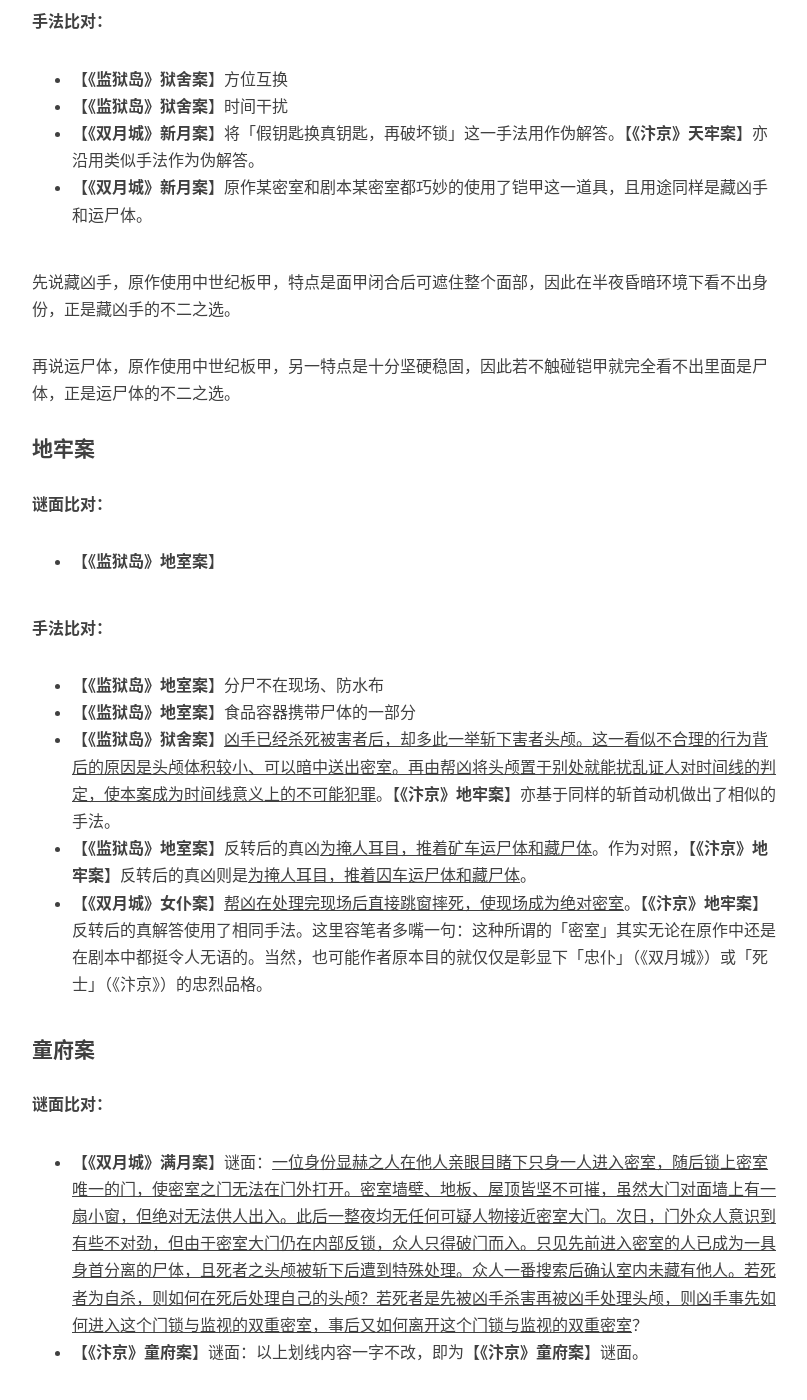
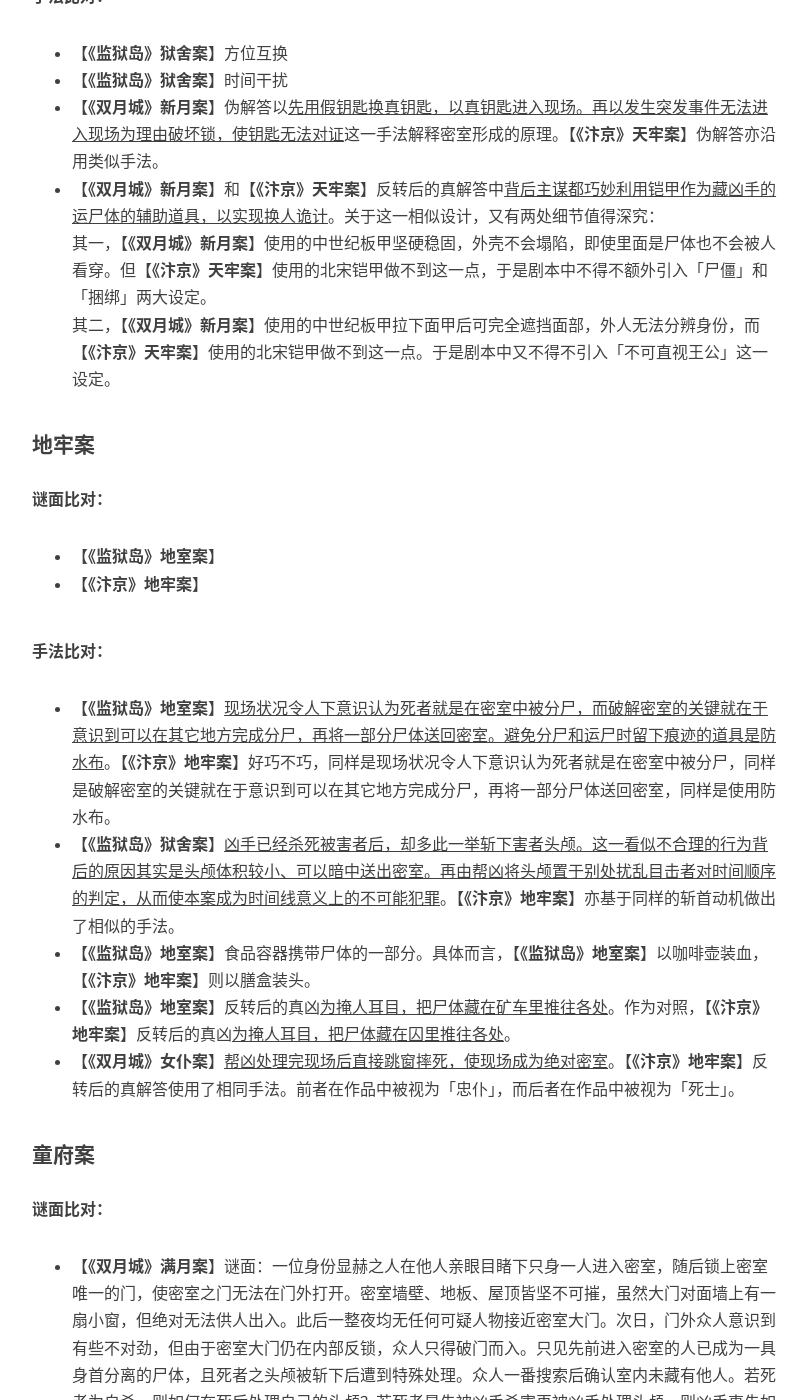
Before and after one commit to mysteryreview/mysteryreview.github.io, a Jekyll site: the page built from _posts/2024-05-31-北宋奇案.md, in a window 1280 px wide and 1400 px high, scrolled down 1827 px. Shown: the whole window, without its empty margins (233-1040 px from the left). Built offline with Jekyll 4.4.1, drawn with Linux system fonts in a browser that asks for light colours; nearby versions of some CDN libraries; comment, search, counter and statistics services are not loaded; some of the changed text lies outside the part shown.

Commit message:
Update 2024-05-31-北宋奇案.md

```diff
--- a/_posts/2024-05-31-北宋奇案.md
+++ b/_posts/2024-05-31-北宋奇案.md
@@ -15,12 +15,12 @@
 
 首先解释下为何本作会有【**核诡缝合**】标签。
 
-* 《双月城》和《监狱岛》是分别出版于２００２年、２００４年的长篇推理小说，其中《监狱岛》为《双月城》续作。两作皆以牢不可破的密室、精细布局的动线以及出人意料的分尸动机而著称。
-* 《北宋奇案・汴京》是发行于２０２４年的剧本杀作品，其核诡由四个密室案件构成，其中大量细节与《双月城》、《监狱岛》两作中的密室设计极为相似。其相似程度之高，几乎不可能是单纯出于巧合撞梗，只可能是故意缝合。
+* 《双月城》和《监狱岛》是分别出版于２００２、２００４年的长篇推理小说，其中《监狱岛》为《双月城》续作。两作皆以牢不可破的密室、精细规划的动线以及出人意料的分尸动机而著称。
+* 《北宋奇案・汴京》是发行于２０２４年的剧本杀作品，其核诡由四个密室案件构成，其中大量细节与《双月城》、《监狱岛》两作中的密室设计极为相似。其相似程度之高，几乎不可能是单纯出于巧合撞梗，只能解释为故意缝合。
 
 这篇剧评旨在为惨遭缝合的原作讨回公道。
 
->剧透提醒：下文将完整比对《汴京》与《双月城》《监狱岛》两作之间相似之处，难免造成剧透，请谨慎阅读。
+>剧透提醒：下文将完整比对《双月城》《监狱岛》《汴京》之间相似之处，难免造成剧透，请谨慎阅读。
 
 ### 推理点评
 
@@ -29,51 +29,47 @@
 **谜面比对：**
 
 * 【**《双月城》新月案**】谜面：一位小有资产的人士
-* 【**《汴京》匠铺案**】谜面：以上划线内容一字不改，即为【**《汴京》匠铺案**】谜面。
+* 【**《汴京》匠铺案**】谜面：以上内容一字不改，即为【**《汴京》匠铺案**】谜面。
 
 **手法比对：**
 
-* 【**《双月城》新月案**】将<u>先把钥匙塞入头颅口中，再将头颅投入窗口</u>作为密室形成的核心手法。<br>【**《汴京》匠铺案**】亦沿用基本相同的手法，且背后理由（<u>钥匙本身太轻，无法单独投掷</u>）与原作完全一致。
+* 【**《双月城》新月案**】以<u>先把钥匙塞入头颅口中，再将头颅投入窗口</u>作为布置密室的核心手法。<br>【**《汴京》匠铺案**】亦沿用基本相同的手法，且背后理由（<u>钥匙本身太轻，无法单独投掷</u>）与原作完全一致。
 
 #### 天牢案
 
 **谜面比对：**
 
-* 【**《监狱岛》狱舍案**】谜面:<u>一座戒备森严的监狱，外围由无法逾越的高墙环绕，内部呈独特的对称结构：中央有一片形如广场的空地供人同行，其中亦设有监视塔，两边各有一条中心对称的狭长走廊向相反方向延伸，走廊通往一间间牢房，其尽头处设有专门用于惩罚囚犯的单间，当时位于这一间的是一位被当局视为贼人首领的重犯。无论是普通牢房钥匙还是这一单间钥匙皆有专人保管。起初有人来巡查时，该重犯还正常活着，一段时间后再来看时，里面已经是一具被肢解的尸体。</u>
-* 【**《汴京》天牢案**】谜面：以上划线内容一字不改，即为【**《汴京》天牢案**】谜面。
+* 【**《监狱岛》狱舍案**】谜面：一座戒备森严的监狱，外围由无法逾越的高墙环绕，内部呈独特的**中心对称**结构：中央有一片形如广场的空地供人同行，其中亦设有监视塔，两边各有一条狭长走廊向相反方向延伸，走廊通往一间间牢房，其尽头处设有专门用于惩罚囚犯的单间，当时位于这一间的是一位被当局视为贼人首领的重犯。无论是普通牢房钥匙还是这一单间钥匙皆有专人保管。起初有人来巡查时，该重犯还正常活着，一段时间后再来看时，里面已经是一具被肢解的尸体。
+* 【**《汴京》天牢案**】谜面：以上内容一字不改，即为【**《汴京》天牢案**】谜面。
 
 **手法比对：**
 
 * 【**《监狱岛》狱舍案**】方位互换
 * 【**《监狱岛》狱舍案**】时间干扰
-* 【**《双月城》新月案**】将「假钥匙换真钥匙，再破坏锁」这一手法用作伪解答。【**《汴京》天牢案**】亦沿用类似手法作为伪解答。
-* 【**《双月城》新月案**】原作某密室和剧本某密室都巧妙的使用了铠甲这一道具，且用途同样是藏凶手和运尸体。
-
-先说藏凶手，原作使用中世纪板甲，特点是面甲闭合后可遮住整个面部，因此在半夜昏暗环境下看不出身份，正是藏凶手的不二之选。
-
-再说运尸体，原作使用中世纪板甲，另一特点是十分坚硬稳固，因此若不触碰铠甲就完全看不出里面是尸体，正是运尸体的不二之选。
-
+* 【**《双月城》新月案**】伪解答以<u>先用假钥匙换真钥匙，以真钥匙进入现场。再以发生突发事件无法进入现场为理由破坏锁，使钥匙无法对证</u>这一手法解释密室形成的原理。【**《汴京》天牢案**】伪解答亦沿用类似手法。
+* 【**《双月城》新月案**】和【**《汴京》天牢案**】反转后的真解答中<u>背后主谋都巧妙利用铠甲作为藏凶手的运尸体的辅助道具，以实现换人诡计</u>。关于这一相似设计，又有两处细节值得深究：<br>其一，【**《双月城》新月案**】使用的中世纪板甲坚硬稳固，外壳不会塌陷，即使里面是尸体也不会被人看穿。但【**《汴京》天牢案**】使用的北宋铠甲做不到这一点，于是剧本中不得不额外引入「尸僵」和「捆绑」两大设定。<br>其二，【**《双月城》新月案**】使用的中世纪板甲拉下面甲后可完全遮挡面部，外人无法分辨身份，而【**《汴京》天牢案**】使用的北宋铠甲做不到这一点。于是剧本中又不得不引入「不可直视王公」这一设定。
 
 #### 地牢案
 
 **谜面比对：**
 
 * 【**《监狱岛》地室案**】
+* 【**《汴京》地牢案**】
 
 **手法比对：**
 
-* 【**《监狱岛》地室案**】分尸不在现场、防水布
-* 【**《监狱岛》地室案**】食品容器携带尸体的一部分
-* 【**《监狱岛》狱舍案**】<u>凶手已经杀死被害者后，却多此一举斩下害者头颅。这一看似不合理的行为背后的原因是头颅体积较小、可以暗中送出密室。再由帮凶将头颅置于别处就能扰乱证人对时间线的判定，使本案成为时间线意义上的不可能犯罪</u>。【**《汴京》地牢案**】亦基于同样的斩首动机做出了相似的手法。
-* 【**《监狱岛》地室案**】反转后的真凶<u>为掩人耳目，推着矿车运尸体和藏尸体</u>。作为对照，【**《汴京》地牢案**】反转后的真凶则是<u>为掩人耳目，推着囚车运尸体和藏尸体</u>。
-* 【**《双月城》女仆案**】<u>帮凶在处理完现场后直接跳窗摔死，使现场成为绝对密室</u>。【**《汴京》地牢案**】反转后的真解答使用了相同手法。这里容笔者多嘴一句：这种所谓的「密室」其实无论在原作中还是在剧本中都挺令人无语的。当然，也可能作者原本目的就仅仅是彰显下「忠仆」（《双月城》）或「死士」（《汴京》）的忠烈品格。
+* 【**《监狱岛》地室案**】<u>现场状况令人下意识认为死者就是在密室中被分尸，而破解密室的关键就在于意识到可以在其它地方完成分尸，再将一部分尸体送回密室。避免分尸和运尸时留下痕迹的道具是防水布</u>。【**《汴京》地牢案**】好巧不巧，同样是现场状况令人下意识认为死者就是在密室中被分尸，同样是破解密室的关键就在于意识到可以在其它地方完成分尸，再将一部分尸体送回密室，同样是使用防水布。
+* 【**《监狱岛》狱舍案**】<u>凶手已经杀死被害者后，却多此一举斩下害者头颅。这一看似不合理的行为背后的原因其实是头颅体积较小、可以暗中送出密室。再由帮凶将头颅置于别处扰乱目击者对时间顺序的判定，从而使本案成为时间线意义上的不可能犯罪</u>。【**《汴京》地牢案**】亦基于同样的斩首动机做出了相似的手法。
+* 【**《监狱岛》地室案**】食品容器携带尸体的一部分。具体而言，【**《监狱岛》地室案**】以咖啡壶装血，【**《汴京》地牢案**】则以膳盒装头。
+* 【**《监狱岛》地室案**】反转后的真凶<u>为掩人耳目，把尸体藏在矿车里推往各处</u>。作为对照，【**《汴京》地牢案**】反转后的真凶<u>为掩人耳目，把尸体藏在囚里推往各处</u>。
+* 【**《双月城》女仆案**】<u>帮凶处理完现场后直接跳窗摔死，使现场成为绝对密室</u>。【**《汴京》地牢案**】反转后的真解答使用了相同手法。前者在作品中被视为「忠仆」，而后者在作品中被视为「死士」。
 
 #### 童府案
 
 **谜面比对：**
 
-* 【**《双月城》满月案**】谜面：<u>一位身份显赫之人在他人亲眼目睹下只身一人进入密室，随后锁上密室唯一的门，使密室之门无法在门外打开。密室墙壁、地板、屋顶皆坚不可摧，虽然大门对面墙上有一扇小窗，但绝对无法供人出入。此后一整夜均无任何可疑人物接近密室大门。次日，门外众人意识到有些不对劲，但由于密室大门仍在内部反锁，众人只得破门而入。只见先前进入密室的人已成为一具身首分离的尸体，且死者之头颅被斩下后遭到特殊处理。众人一番搜索后确认室内未藏有他人。若死者为自杀，则如何在死后处理自己的头颅？若死者是先被凶手杀害再被凶手处理头颅，则凶手事先如何进入这个门锁与监视的双重密室，事后又如何离开这个门锁与监视的双重密室</u>？
-* 【**《汴京》童府案**】谜面：以上划线内容一字不改，即为【**《汴京》童府案**】谜面。
+* 【**《双月城》满月案**】谜面：一位身份显赫之人在他人亲眼目睹下只身一人进入密室，随后锁上密室唯一的门，使密室之门无法在门外打开。密室墙壁、地板、屋顶皆坚不可摧，虽然大门对面墙上有一扇小窗，但绝对无法供人出入。此后一整夜均无任何可疑人物接近密室大门。次日，门外众人意识到有些不对劲，但由于密室大门仍在内部反锁，众人只得破门而入。只见先前进入密室的人已成为一具身首分离的尸体，且死者之头颅被斩下后遭到特殊处理。众人一番搜索后确认室内未藏有他人。若死者为自杀，则如何在死后处理自己的头颅？若死者是先被凶手杀害再被凶手处理头颅，则凶手事先如何进入这个门锁与监视的双重密室，事后又如何离开这个门锁与监视的双重密室？
+* 【**《汴京》童府案**】谜面：以上内容一字不改，即为【**《汴京》童府案**】谜面。
 
 **手法比对：**
 
```
